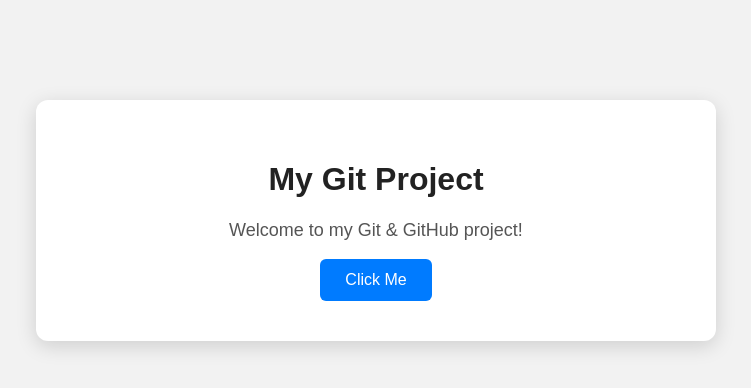
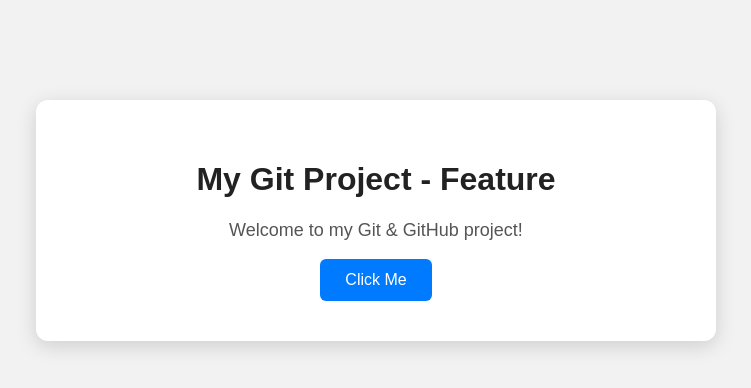
Before and after one commit to mdkais678/git-conflict, a plain HTML site: page index.html in a window 1280 px wide. Shown: the whole page, without its empty margins (264-1015 px from the left). Drawn offline with Linux system fonts and the light colour scheme.

Commit message:
Add feature branch changes

```diff
--- a/index.html
+++ b/index.html
@@ -9,7 +9,7 @@
 <body>
 
     <div class="container">
-        <h1>My Git Project</h1>
+        <h1>My Git Project - Feature</h1>
         <p id="message">Welcome to my Git & GitHub project!</p>
 
         <button onclick="changeMessage()">Click Me</button>
```
